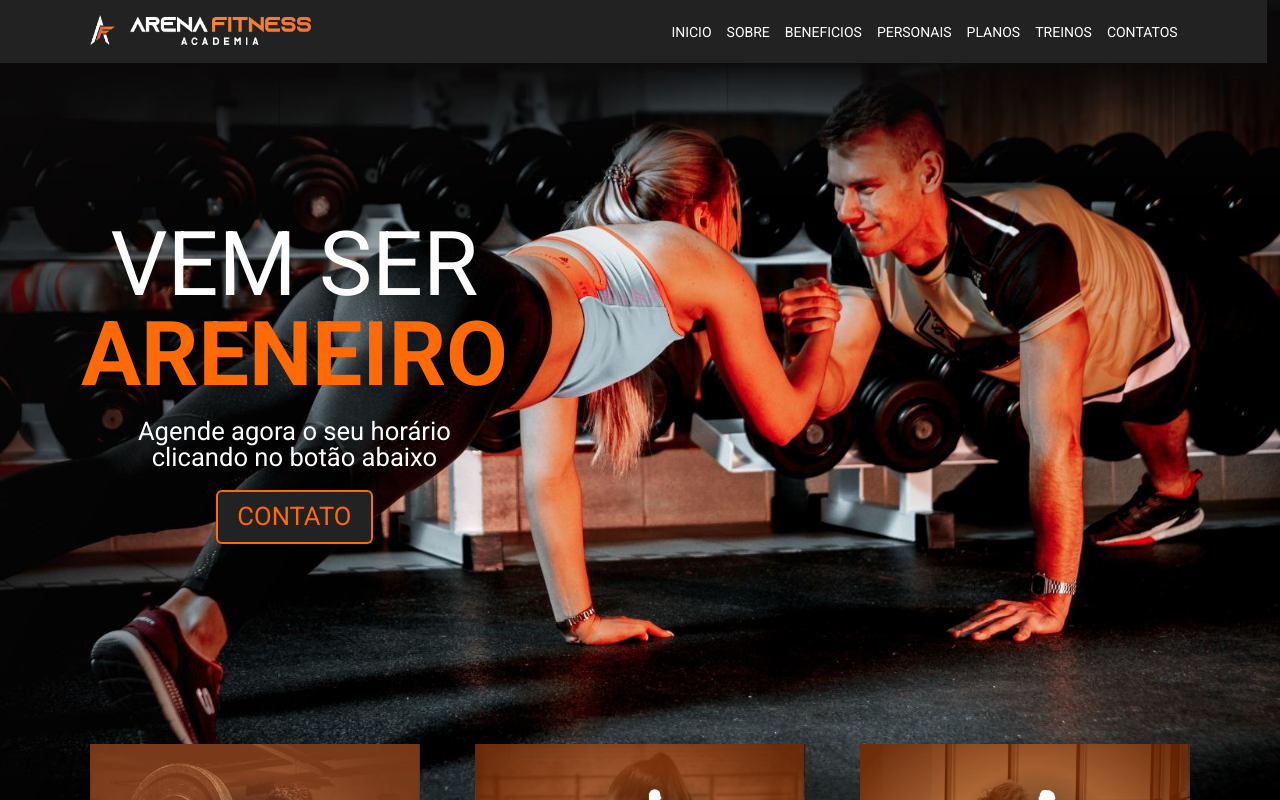
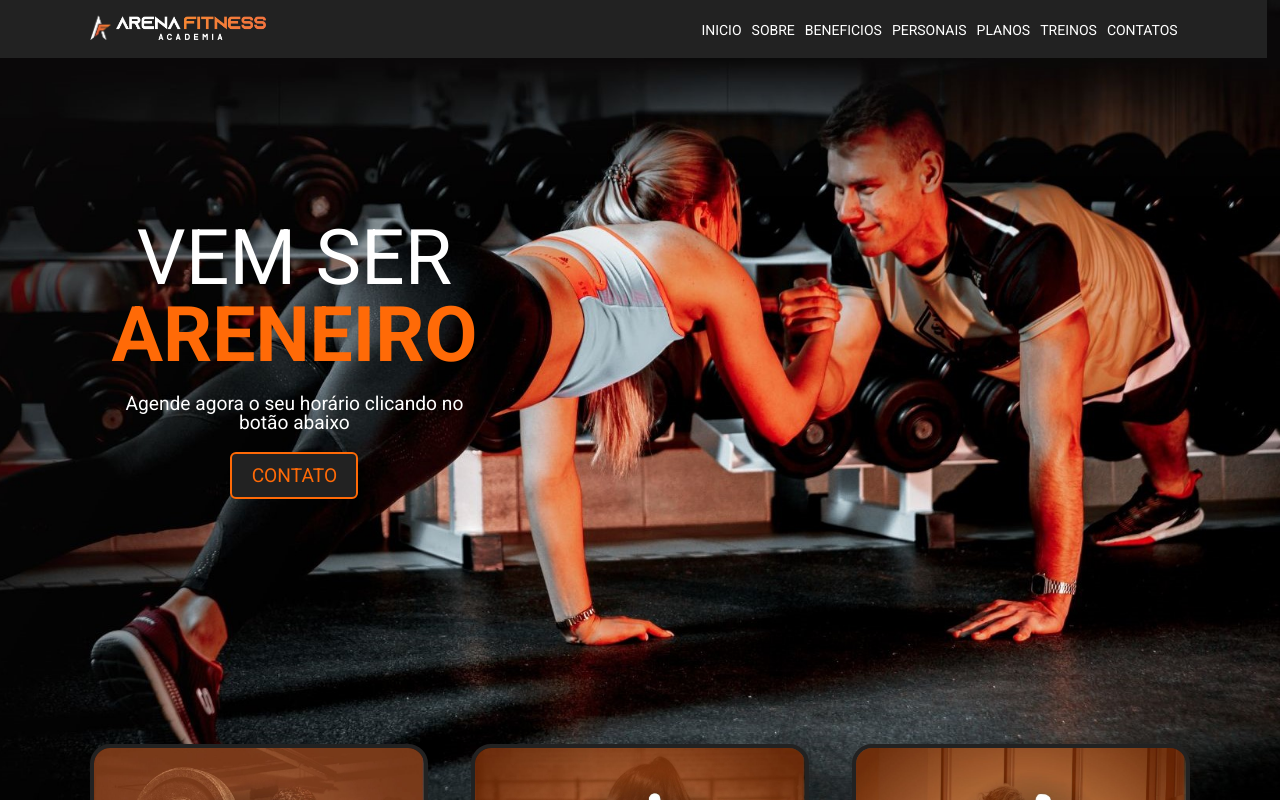
Before and after one commit to RickFerreira/arena-fitness, a React (Create React App) app: page / in a window 1280 px wide. Shown: the top 800 px of the page. Built offline with nearby package versions, Linux system fonts and the light colour scheme.

Commit message:
Ajuste de formatação

```diff
--- a/src/pages/Banners/Banners.module.scss
+++ b/src/pages/Banners/Banners.module.scss
@@ -11,6 +11,8 @@
 
         img{
             width: 30%;
+            border:4px solid $cinza;
+            border-radius: 20px;
         }
     }
 
--- a/src/pages/Inicio/Inicio.module.scss
+++ b/src/pages/Inicio/Inicio.module.scss
@@ -20,8 +20,8 @@
         width: 85vw;
 
         img{
-            height: 30px;
-            margin-right: 15px;
+            height: 25px;
+            margin-right: 5px;
         }
         a{
             text-decoration: none;
@@ -29,13 +29,13 @@
         }
         ul{
             right: 0;
-            padding-top: 10px;
+            padding-top: 8px;
             display: flex;
             flex-direction: row;
         }
         li{
             font-size: 14px;
-            margin-left: 15px;
+            margin-left: 10px;
         }
 
     }
@@ -50,24 +50,24 @@
         text-align: center;
         h1{
             color: white;
-            font-size: 7vw;
+            font-size: 6vw;
             margin-top: 20px;
             text-align: center;
         }
         span{
             color: $laranja;
-            font-size: 7vw;
+            font-size: 6vw;
             margin-top: 20px;
             font-weight: bold;
         }
         p{
             color: white;
-            font-size: 2vw;
+            font-size: 1.5vw;
             margin-top: 20px;
         }
         a{
             color: $laranja;
-            font-size: 2vw;
+            font-size: 1.5vw;
             margin-top: 20px;
             background: $cinza;
             padding: 1.5vh 1.5vw;
@@ -81,5 +81,4 @@
             color: white;
         }
     }
-
 }
```
